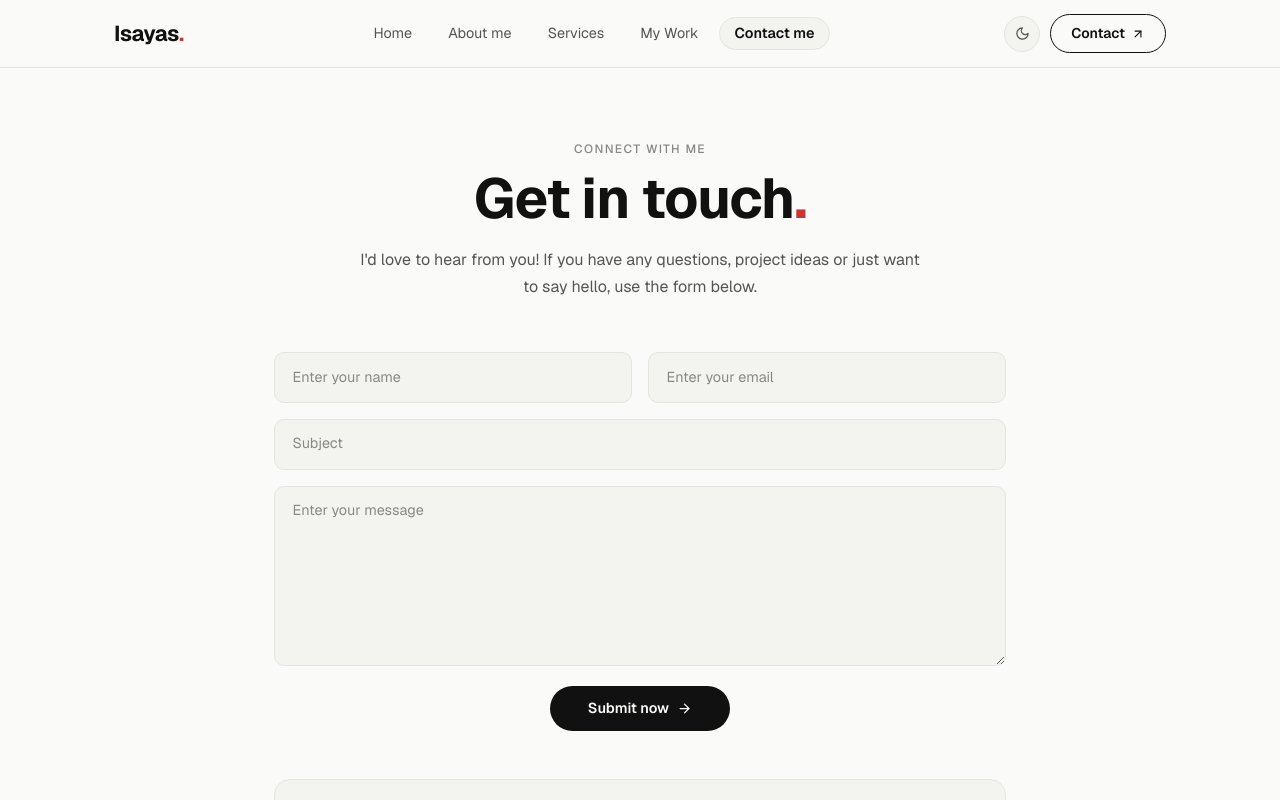
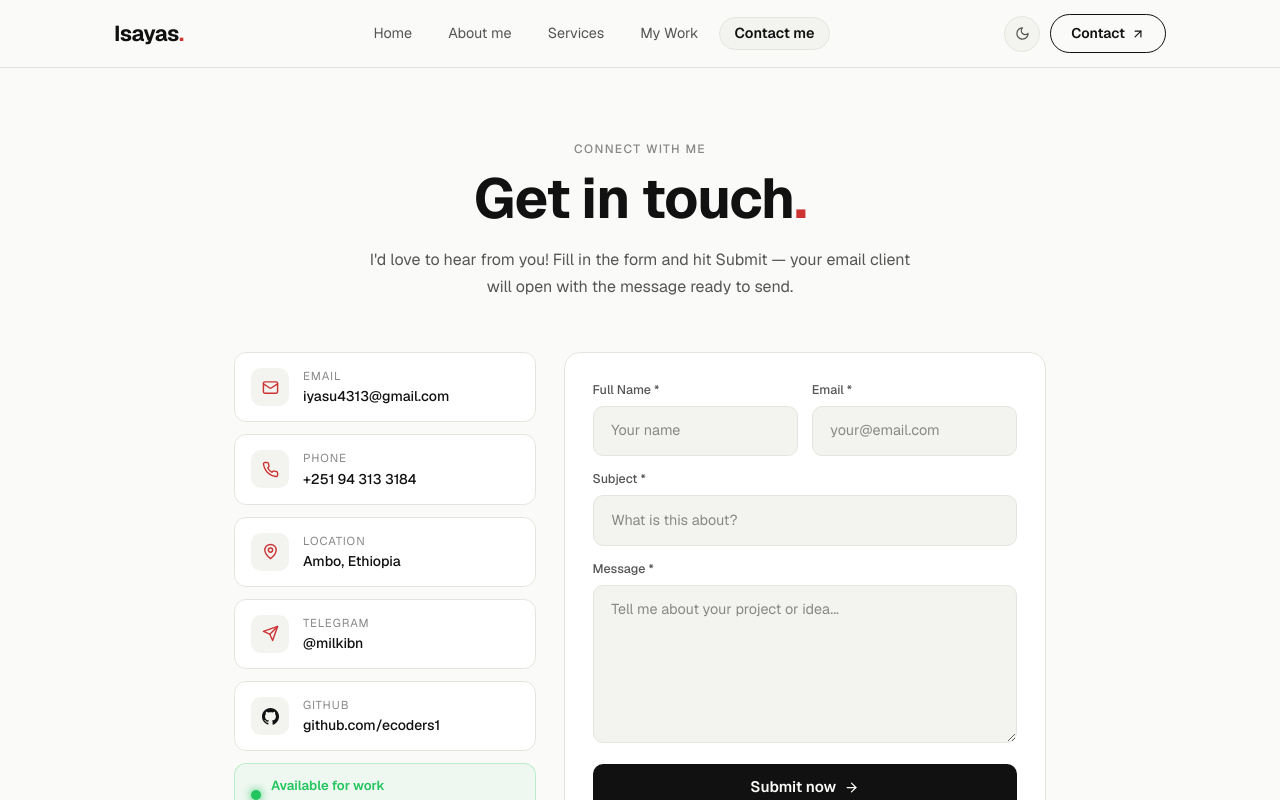
Before and after one commit to ecoders1/isee-portifolio, a Next.js app: page / in a window 1280 px wide. Both pictures are taken after a click on the button "Contact". Shown: the top 800 px of the page. Built offline with nearby package versions, Linux system fonts and the light colour scheme.

Commit message:
Fix: contact form - mailto fallback so submit always works without EmailJS

```diff
--- a/components/Contact.tsx
+++ b/components/Contact.tsx
@@ -1,127 +1,273 @@
 "use client";
 import { useState, useRef } from "react";
 import { motion } from "framer-motion";
-import emailjs from "@emailjs/browser";
-import { ArrowRight, CheckCircle, AlertCircle, Loader2 } from "lucide-react";
+import { ArrowRight, CheckCircle, AlertCircle, Loader2, Mail, Phone, MapPin, Send } from "lucide-react";
 
 type Status = "idle" | "loading" | "success" | "error";
 
 export default function Contact() {
   const formRef = useRef<HTMLFormElement>(null);
   const [status, setStatus] = useState<Status>("idle");
+  const [fields, setFields] = useState({ name: "", email: "", subject: "", message: "" });
+
+  const update = (k: keyof typeof fields) => (e: React.ChangeEvent<HTMLInputElement | HTMLTextAreaElement>) =>
+    setFields(f => ({ ...f, [k]: e.target.value }));
 
   const send = async (e: React.FormEvent) => {
     e.preventDefault();
-    if (!formRef.current) return;
     setStatus("loading");
+
+    const serviceId  = process.env.NEXT_PUBLIC_EMAILJS_SERVICE_ID;
+    const templateId = process.env.NEXT_PUBLIC_EMAILJS_TEMPLATE_ID;
+    const publicKey  = process.env.NEXT_PUBLIC_EMAILJS_PUBLIC_KEY;
+
+    const emailJSReady =
+      serviceId  && serviceId  !== "your_service_id" &&
+      templateId && templateId !== "your_template_id" &&
+      publicKey  && publicKey  !== "your_public_key";
+
+    if (emailJSReady && formRef.current) {
       try {
-      await emailjs.sendForm(
-        process.env.NEXT_PUBLIC_EMAILJS_SERVICE_ID!,
-        process.env.NEXT_PUBLIC_EMAILJS_TEMPLATE_ID!,
-        formRef.current,
-        process.env.NEXT_PUBLIC_EMAILJS_PUBLIC_KEY!
-      );
+        const emailjs = await import("@emailjs/browser");
+        await emailjs.sendForm(serviceId!, templateId!, formRef.current, publicKey!);
         setStatus("success");
+        setFields({ name: "", email: "", subject: "", message: "" });
         formRef.current.reset();
+        return;
       } catch {
-      setStatus("error");
+        // fall through to mailto fallback
       }
-    setTimeout(() => setStatus("idle"), 5000);
+    }
+
+    // ── Mailto fallback — always works ──
+    const body = `Name: ${fields.name}\nEmail: ${fields.email}\n\n${fields.message}`;
+    const mailto = `mailto:iyasu4313@gmail.com?subject=${encodeURIComponent(fields.subject || "Portfolio Contact")}&body=${encodeURIComponent(body)}`;
+    window.location.href = mailto;
+    setStatus("success");
+    setTimeout(() => setFields({ name: "", email: "", subject: "", message: "" }), 500);
   };
 
   return (
-    <section style={{ maxWidth: 780, margin: "0 auto", padding: "60px 24px" }}>
+    <section style={{ maxWidth: 860, margin: "0 auto", padding: "60px 24px" }}>
 
       {/* Header */}
-      <motion.div initial={{ opacity: 0, y: 20 }} animate={{ opacity: 1, y: 0 }} style={{ textAlign: "center", marginBottom: 52 }}>
+      <motion.div initial={{ opacity: 0, y: 20 }} animate={{ opacity: 1, y: 0 }}
+        style={{ textAlign: "center", marginBottom: 52 }}>
         <p className="section-tag" style={{ marginBottom: 10 }}>Connect with me</p>
         <h2 className="section-title" style={{ marginBottom: 16 }}>
           Get in touch<span style={{ color: "var(--accent)" }}>.</span>
         </h2>
         <p className="section-sub" style={{ margin: "0 auto" }}>
-          I&apos;d love to hear from you! If you have any questions, project ideas or just want
-          to say hello, use the form below.
+          I&apos;d love to hear from you! Fill in the form and hit Submit — your email
+          client will open with the message ready to send.
         </p>
       </motion.div>
 
-      {/* Form */}
+      <div style={{ display: "grid", gridTemplateColumns: "1fr 1.6fr", gap: 28, alignItems: "start" }}>
+
+        {/* Left — contact info */}
+        <motion.div
+          initial={{ opacity: 0, x: -16 }} animate={{ opacity: 1, x: 0 }} transition={{ delay: 0.1 }}
+          style={{ display: "flex", flexDirection: "column", gap: 12 }}
+        >
+          {[
+            { icon: Mail,    label: "Email",    value: "iyasu4313@gmail.com",   href: "mailto:iyasu4313@gmail.com" },
+            { icon: Phone,   label: "Phone",    value: "+251 94 313 3184",       href: "tel:+251943133184" },
+            { icon: MapPin,  label: "Location", value: "Ambo, Ethiopia",         href: "#" },
+            {
+              icon: Send,
+              label: "Telegram",
+              value: "@milkibn",
+              href: "https://t.me/milkibn",
+            },
+          ].map(({ icon: Icon, label, value, href }) => (
+            <a
+              key={label}
+              href={href}
+              target={href.startsWith("http") ? "_blank" : undefined}
+              rel="noopener noreferrer"
+              style={{
+                display: "flex", alignItems: "center", gap: 14,
+                padding: "14px 16px", borderRadius: 12,
+                border: "1.5px solid var(--border)",
+                background: "var(--card)",
+                textDecoration: "none",
+                transition: "border-color 0.2s, transform 0.15s",
+              }}
+              onMouseEnter={e => { e.currentTarget.style.borderColor = "var(--accent)"; e.currentTarget.style.transform = "translateX(4px)"; }}
+              onMouseLeave={e => { e.currentTarget.style.borderColor = "var(--border)"; e.currentTarget.style.transform = "translateX(0)"; }}
+            >
+              <div style={{
+                width: 38, height: 38, borderRadius: 10, flexShrink: 0,
+                background: "var(--bg2)",
+                display: "flex", alignItems: "center", justifyContent: "center",
+                color: "var(--accent)",
+              }}>
+                <Icon size={17} />
+              </div>
+              <div>
+                <p style={{ fontSize: "0.72rem", color: "var(--fg3)", textTransform: "uppercase", letterSpacing: "0.08em", marginBottom: 2 }}>{label}</p>
+                <p style={{ fontSize: "0.875rem", color: "var(--fg)", fontWeight: 500 }}>{value}</p>
+              </div>
+            </a>
+          ))}
+
+          {/* GitHub card */}
+          <a
+            href="https://github.com/ecoders1"
+            target="_blank"
+            rel="noopener noreferrer"
+            style={{
+              display: "flex", alignItems: "center", gap: 14,
+              padding: "14px 16px", borderRadius: 12,
+              border: "1.5px solid var(--border)",
+              background: "var(--card)",
+              textDecoration: "none",
+              transition: "border-color 0.2s, transform 0.15s",
+            }}
+            onMouseEnter={e => { e.currentTarget.style.borderColor = "var(--accent)"; e.currentTarget.style.transform = "translateX(4px)"; }}
+            onMouseLeave={e => { e.currentTarget.style.borderColor = "var(--border)"; e.currentTarget.style.transform = "translateX(0)"; }}
+          >
+            <div style={{
+              width: 38, height: 38, borderRadius: 10, flexShrink: 0,
+              background: "var(--bg2)",
+              display: "flex", alignItems: "center", justifyContent: "center",
+              color: "var(--fg)",
+            }}>
+              <svg width="17" height="17" viewBox="0 0 24 24" fill="currentColor">
+                <path d="M12 0C5.37 0 0 5.37 0 12c0 5.3 3.438 9.8 8.205 11.385.6.113.82-.258.82-.577 0-.285-.01-1.04-.015-2.04-3.338.724-4.042-1.61-4.042-1.61C4.422 18.07 3.633 17.7 3.633 17.7c-1.087-.744.084-.729.084-.729 1.205.084 1.838 1.236 1.838 1.236 1.07 1.835 2.809 1.305 3.495.998.108-.776.417-1.305.76-1.605-2.665-.3-5.466-1.332-5.466-5.93 0-1.31.465-2.38 1.235-3.22-.135-.303-.54-1.523.105-3.176 0 0 1.005-.322 3.3 1.23.96-.267 1.98-.399 3-.405 1.02.006 2.04.138 3 .405 2.28-1.552 3.285-1.23 3.285-1.23.645 1.653.24 2.873.12 3.176.765.84 1.23 1.91 1.23 3.22 0 4.61-2.805 5.625-5.475 5.92.42.36.81 1.096.81 2.22 0 1.606-.015 2.896-.015 3.286 0 .315.21.69.825.57C20.565 21.795 24 17.295 24 12c0-6.63-5.37-12-12-12"/>
+              </svg>
+            </div>
+            <div>
+              <p style={{ fontSize: "0.72rem", color: "var(--fg3)", textTransform: "uppercase", letterSpacing: "0.08em", marginBottom: 2 }}>GitHub</p>
+              <p style={{ fontSize: "0.875rem", color: "var(--fg)", fontWeight: 500 }}>github.com/ecoders1</p>
+            </div>
+          </a>
+
+          {/* Availability badge */}
+          <div style={{
+            padding: "12px 16px", borderRadius: 12,
+            border: "1.5px solid #22c55e40",
+            background: "#22c55e0d",
+            display: "flex", alignItems: "center", gap: 10,
+          }}>
+            <span style={{ width: 10, height: 10, borderRadius: "50%", background: "#22c55e", flexShrink: 0, boxShadow: "0 0 8px #22c55e" }} />
+            <div>
+              <p style={{ fontSize: "0.82rem", color: "#22c55e", fontWeight: 600 }}>Available for work</p>
+              <p style={{ fontSize: "0.75rem", color: "var(--fg3)" }}>Open to freelance & full-time</p>
+            </div>
+          </div>
+        </motion.div>
+
+        {/* Right — Form */}
         <motion.form
           ref={formRef}
           onSubmit={send}
-        initial={{ opacity: 0, y: 20 }}
-        animate={{ opacity: 1, y: 0 }}
-        transition={{ delay: 0.1 }}
-        style={{ display: "flex", flexDirection: "column", gap: 16 }}
+          initial={{ opacity: 0, x: 16 }} animate={{ opacity: 1, x: 0 }} transition={{ delay: 0.15 }}
+          style={{
+            display: "flex", flexDirection: "column", gap: 14,
+            padding: "28px", borderRadius: 16,
+            border: "1.5px solid var(--border)",
+            background: "var(--card)",
+          }}
         >
-        <div style={{ display: "grid", gridTemplateColumns: "1fr 1fr", gap: 16 }}>
-          <input className="field" name="user_name"  required placeholder="Enter your name" />
-          <input className="field" name="user_email" required type="email" placeholder="Enter your email" />
+          <div style={{ display: "grid", gridTemplateColumns: "1fr 1fr", gap: 14 }}>
+            <div>
+              <label style={{ display: "block", fontSize: "0.78rem", color: "var(--fg2)", marginBottom: 6, fontWeight: 500 }}>Full Name *</label>
+              <input
+                className="field"
+                name="user_name"
+                required
+                placeholder="Your name"
+                value={fields.name}
+                onChange={update("name")}
+              />
+            </div>
+            <div>
+              <label style={{ display: "block", fontSize: "0.78rem", color: "var(--fg2)", marginBottom: 6, fontWeight: 500 }}>Email *</label>
+              <input
+                className="field"
+                name="user_email"
+                type="email"
+                required
+                placeholder="your@email.com"
+                value={fields.email}
+                onChange={update("email")}
+              />
+            </div>
           </div>
 
-        <input className="field" name="subject" required placeholder="Subject" />
+          <div>
+            <label style={{ display: "block", fontSize: "0.78rem", color: "var(--fg2)", marginBottom: 6, fontWeight: 500 }}>Subject *</label>
+            <input
+              className="field"
+              name="subject"
+              required
+              placeholder="What is this about?"
+              value={fields.subject}
+              onChange={update("subject")}
+            />
+          </div>
 
+          <div>
+            <label style={{ display: "block", fontSize: "0.78rem", color: "var(--fg2)", marginBottom: 6, fontWeight: 500 }}>Message *</label>
             <textarea
               className="field"
               name="message"
               required
-          rows={7}
-          placeholder="Enter your message"
+              rows={6}
+              placeholder="Tell me about your project or idea..."
+              value={fields.message}
+              onChange={update("message")}
               style={{ resize: "vertical" }}
             />
+          </div>
 
+          {/* Status */}
           {status === "success" && (
-          <motion.div initial={{ opacity: 0 }} animate={{ opacity: 1 }}
-            style={{ display: "flex", alignItems: "center", gap: 8, color: "#16a34a", fontSize: "0.9rem" }}>
-            <CheckCircle size={16} /> Message sent! I&apos;ll get back to you soon.
-          </motion.div>
-        )}
-        {status === "error" && (
-          <motion.div initial={{ opacity: 0 }} animate={{ opacity: 1 }}
-            style={{ display: "flex", alignItems: "center", gap: 8, color: "#dc2626", fontSize: "0.9rem" }}>
-            <AlertCircle size={16} /> Failed to send. Email me at iyasu4313@gmail.com
+            <motion.div initial={{ opacity: 0, y: -6 }} animate={{ opacity: 1, y: 0 }}
+              style={{ display: "flex", alignItems: "center", gap: 8, color: "#16a34a", fontSize: "0.875rem", background: "#16a34a12", padding: "10px 14px", borderRadius: 8 }}>
+              <CheckCircle size={15} />
+              Email client opened! Your message is ready to send to iyasu4313@gmail.com
             </motion.div>
           )}
 
-        <div style={{ textAlign: "center", marginTop: 4 }}>
-          <button type="submit" disabled={status === "loading"} className="btn-dark" style={{ minWidth: 180, justifyContent: "center" }}>
+          {/* Submit */}
+          <button
+            type="submit"
+            disabled={status === "loading"}
+            style={{
+              display: "flex", alignItems: "center", justifyContent: "center", gap: 8,
+              padding: "12px",
+              borderRadius: 10,
+              border: "none",
+              background: status === "loading" ? "var(--fg3)" : "var(--fg)",
+              color: "var(--bg)",
+              fontSize: "0.95rem", fontWeight: 600,
+              cursor: status === "loading" ? "not-allowed" : "pointer",
+              transition: "opacity 0.2s, transform 0.15s",
+            }}
+            onMouseEnter={e => { if (status !== "loading") e.currentTarget.style.opacity = "0.85"; }}
+            onMouseLeave={e => { e.currentTarget.style.opacity = "1"; }}
+          >
             {status === "loading"
-              ? <><Loader2 size={15} style={{ animation: "spin 1s linear infinite" }} /> Sending...</>
+              ? <><Loader2 size={15} style={{ animation: "spin 0.8s linear infinite" }} /> Opening email...</>
               : <>Submit now <ArrowRight size={15} /></>
             }
           </button>
+
+          <p style={{ fontSize: "0.75rem", color: "var(--fg3)", textAlign: "center" }}>
+            This will open your email client with the message pre-filled.
+          </p>
+        </motion.form>
       </div>
-      </motion.form>
 
-      {/* Contact info strip */}
-      <motion.div
-        initial={{ opacity: 0, y: 16 }} animate={{ opacity: 1, y: 0 }} transition={{ delay: 0.2 }}
-        style={{
-          marginTop: 48,
-          padding: "24px",
-          borderRadius: 16,
-          border: "1.5px solid var(--border)",
-          background: "var(--bg2)",
-          display: "flex", flexWrap: "wrap", gap: 24, justifyContent: "center",
-        }}
-      >
-        {[
-          { label: "Email",    value: "iyasu4313@gmail.com",     href: "mailto:iyasu4313@gmail.com" },
-          { label: "Phone",    value: "+251 94 313 3184",         href: "tel:+251943133184" },
-          { label: "Telegram", value: "@milkibn",                 href: "https://t.me/milkibn" },
-          { label: "GitHub",   value: "github.com/ecoders1",      href: "https://github.com/ecoders1" },
-          { label: "Location", value: "Ambo, Ethiopia",           href: "#" },
-        ].map(({ label, value, href }) => (
-          <div key={label} style={{ textAlign: "center" }}>
-            <p style={{ fontSize: "0.72rem", textTransform: "uppercase", letterSpacing: "0.1em", color: "var(--fg3)", marginBottom: 4 }}>{label}</p>
-            <a href={href} target={href.startsWith("http") ? "_blank" : undefined} rel="noopener noreferrer"
-              style={{ fontSize: "0.88rem", color: "var(--fg)", fontWeight: 500, textDecoration: "none" }}>
-              {value}
-            </a>
-          </div>
-        ))}
-      </motion.div>
-
-      <style>{`@keyframes spin { to { transform: rotate(360deg); } }`}</style>
+      <style>{`
+        @keyframes spin { to { transform: rotate(360deg); } }
+        @media (max-width: 640px) {
+          form > div:first-child { grid-template-columns: 1fr !important; }
+        }
+      `}</style>
     </section>
   );
 }
```
Lines whose indentation alone changed are shown as unchanged.
